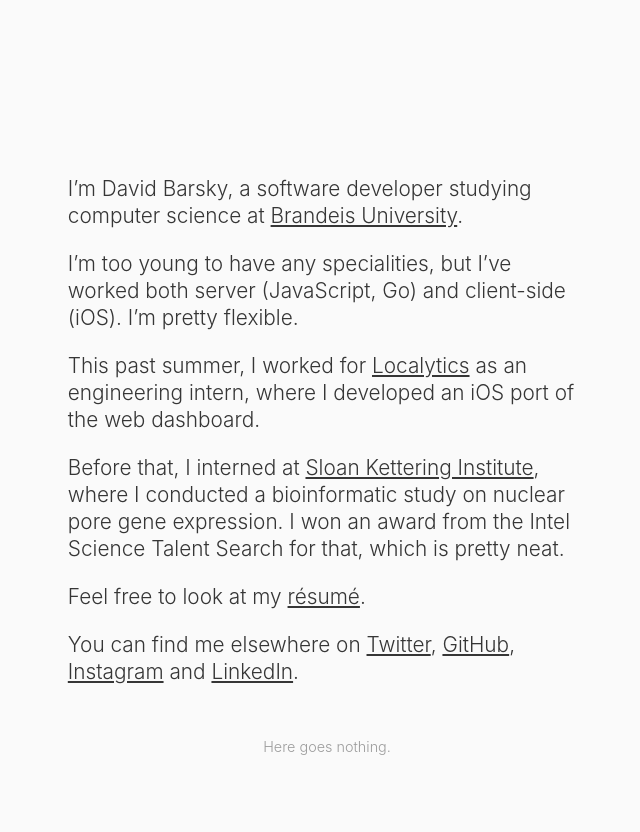
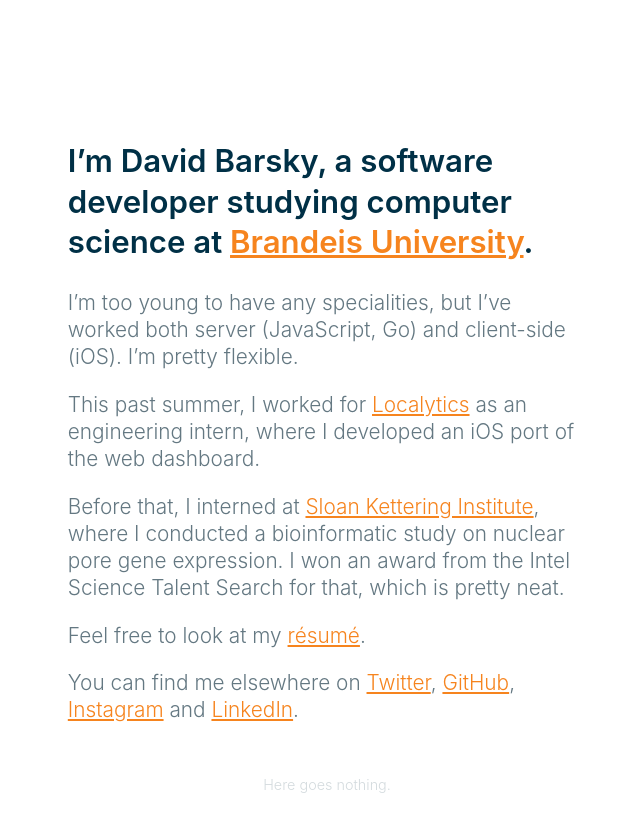
Before and after one commit to davidbarsky/davidbarsky.github.io, a Jekyll site: the page built from index.html, in a window 1280 px wide. Shown: the top 832 px of the page, without its empty margins (313-953 px from the left). Built offline with Jekyll 4.4.1, drawn with Linux system fonts in a browser that asks for light colours.

Commit message:
introduced color and nice fonts back

```diff
--- a/_includes/head.html
+++ b/_includes/head.html
@@ -9,4 +9,6 @@
   <link rel="stylesheet" href="{{ "/css/main.css" | prepend: site.baseurl }}">
   <link rel="canonical" href="{{ page.url | replace:'index.html','' | prepend: site.baseurl | prepend: site.url }}">
   <link rel="alternate" type="application/rss+xml" title="{{ site.title }}" href="{{ "/feed.xml" | prepend: site.baseurl | prepend: site.url }}" />
+  <script src="https://use.typekit.net/dvg3uaw.js"></script>
+  <script>try{Typekit.load({ async: true });}catch(e){}</script>
 </head>
--- a/css/main.scss
+++ b/css/main.scss
@@ -3,12 +3,14 @@
 ---
 @charset "utf-8";
 
-$body-font-family: -apple-system, BlinkMacSystemFont, "Helvetica", "Roboto", sans-serif;
+$body-font-family: "proxima-nova", -apple-system, BlinkMacSystemFont, "Helvetica", "Roboto", sans-serif;
+$header-font-family: "aktiv-grotesk", $body-font-family;
 
 // colors
-$background-color: #fafafa;
-$text-color: #363636;
-$link-color: $text-color;
+$background-color: #FFFFFF;
+$header-text-color: #003046;
+$text-color: #647882;
+$link-color: #f6841e;
 
 // base style
 
@@ -26,6 +28,12 @@
   font-size: 1.3rem;
   font-weight: 300;
   line-height: 1.3;
+}
+
+h1 {
+  font-family: $header-font-family;
+  color: $header-text-color;
+  font-weight: 600;
 }
 
 a, a:visited {
--- a/index.html
+++ b/index.html
@@ -3,7 +3,7 @@
 ---
 
 <article>
-  <p>I’m David Barsky, a software developer studying computer science at <a href="https://brandeis.edu">Brandeis University</a>.</p>
+  <h1>I’m David Barsky, a software developer studying computer science at <a href="https://brandeis.edu">Brandeis University</a>.</h1>
 
   <p>I’m too young to have any specialities, but I’ve worked both server (JavaScript, Go) and client-side (iOS). I’m pretty flexible.</p>
 
```
